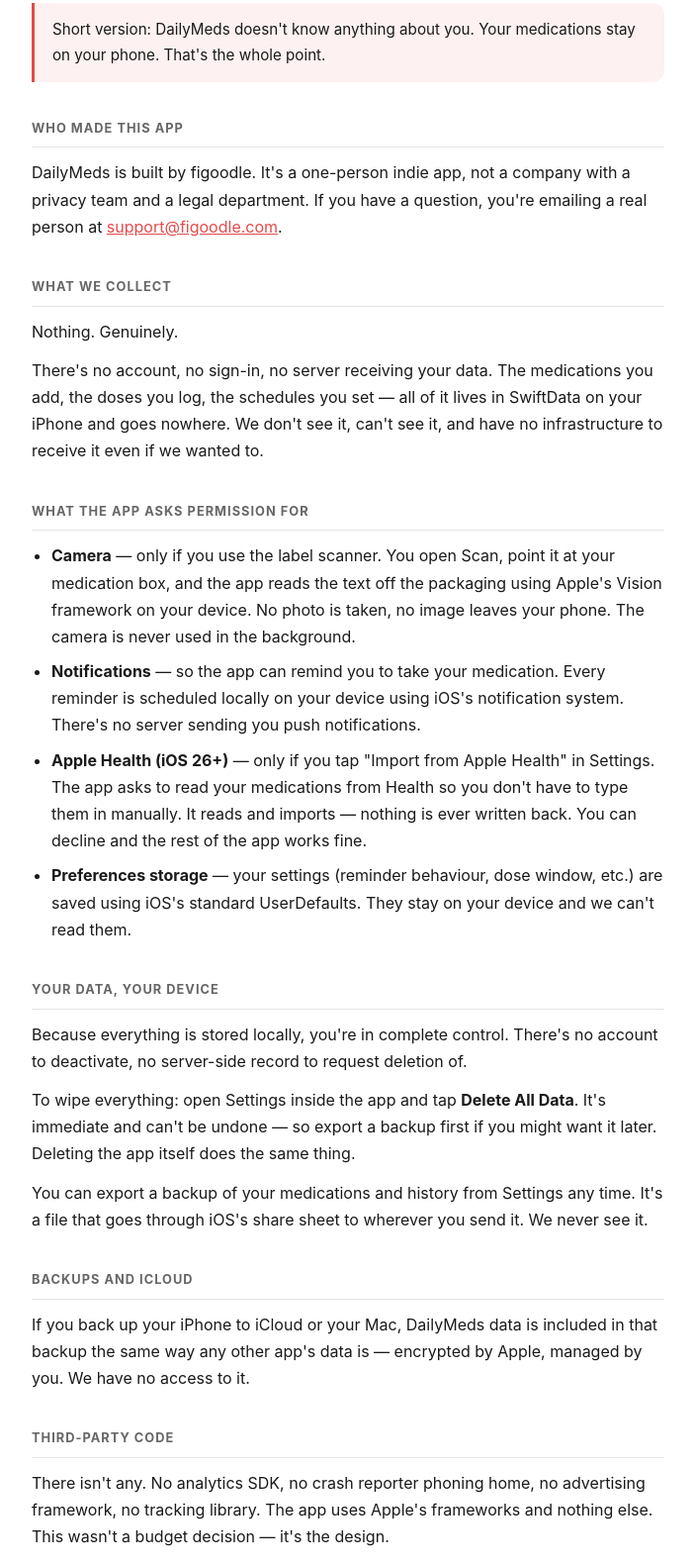
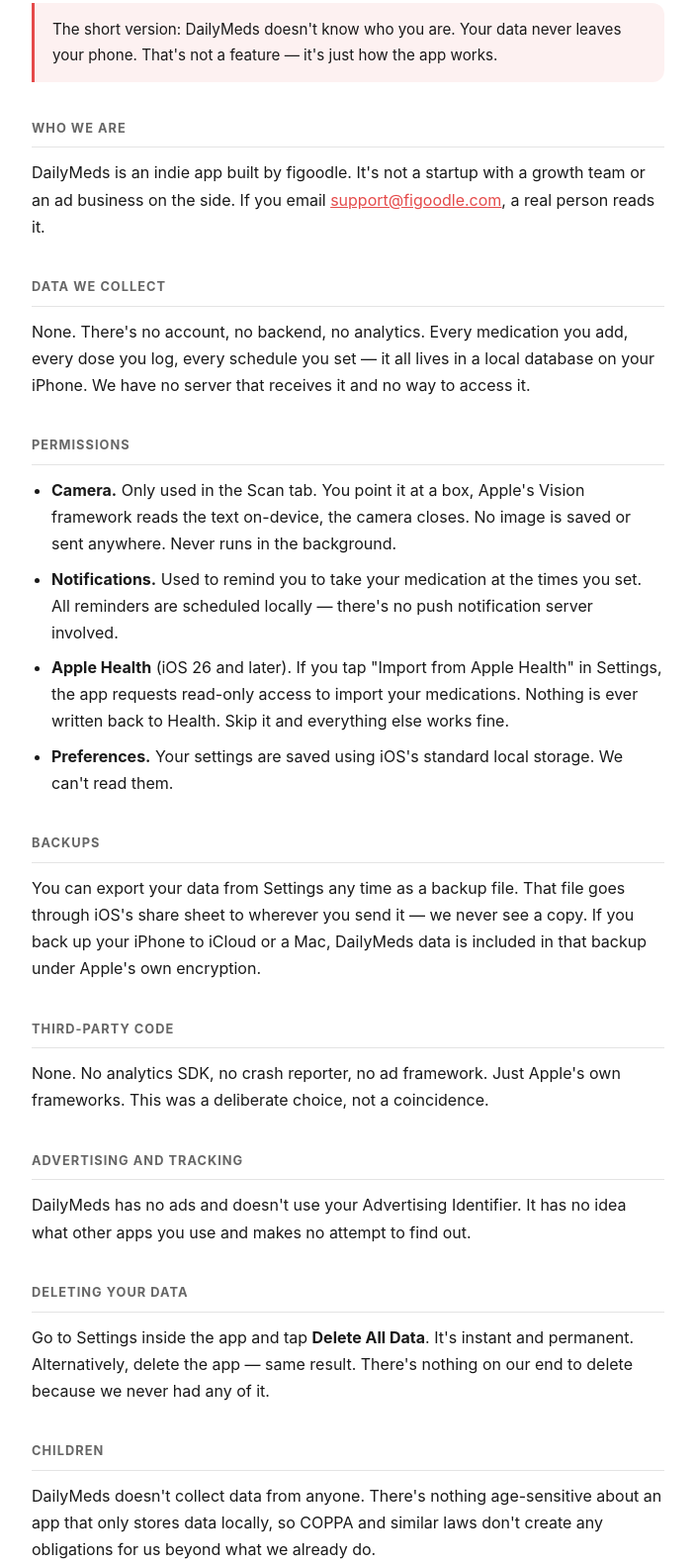
Before and after one commit to Yasirdora/dailydose, a plain HTML site: page web/privacy/index.html in a window 1280 px wide. Shown: the part 282-1864 px from the top of the page at 99% size, without its empty margins (288-991 px from the left). Drawn offline with Linux system fonts and the light colour scheme.

Commit message:
web: tighten privacy policy — Overcast-style directness

```diff
--- a/web/privacy/index.html
+++ b/web/privacy/index.html
@@ -24,72 +24,77 @@
 
 <section>
   <div class="highlight">
-    Short version: DailyMeds doesn't know anything about you. Your medications stay on your phone. That's the whole point.
+    The short version: DailyMeds doesn't know who you are. Your data never leaves your phone. That's not a feature — it's just how the app works.
   </div>
 </section>
 
 <section>
-  <h2>Who made this app</h2>
-  <p>DailyMeds is built by figoodle. It's a one-person indie app, not a company with a privacy team and a legal department. If you have a question, you're emailing a real person at <a href="mailto:support@figoodle.com" style="color:var(--accent);">support@figoodle.com</a>.</p>
+  <h2>Who we are</h2>
+  <p>DailyMeds is an indie app built by figoodle. It's not a startup with a growth team or an ad business on the side. If you email <a href="mailto:support@figoodle.com" style="color:var(--accent);">support@figoodle.com</a>, a real person reads it.</p>
 </section>
 
 <section>
-  <h2>What we collect</h2>
-  <p>Nothing. Genuinely.</p>
-  <p>There's no account, no sign-in, no server receiving your data. The medications you add, the doses you log, the schedules you set — all of it lives in SwiftData on your iPhone and goes nowhere. We don't see it, can't see it, and have no infrastructure to receive it even if we wanted to.</p>
+  <h2>Data we collect</h2>
+  <p>None. There's no account, no backend, no analytics. Every medication you add, every dose you log, every schedule you set — it all lives in a local database on your iPhone. We have no server that receives it and no way to access it.</p>
 </section>
 
 <section>
-  <h2>What the app asks permission for</h2>
+  <h2>Permissions</h2>
   <ul>
-    <li><strong>Camera</strong> — only if you use the label scanner. You open Scan, point it at your medication box, and the app reads the text off the packaging using Apple's Vision framework on your device. No photo is taken, no image leaves your phone. The camera is never used in the background.</li>
-    <li><strong>Notifications</strong> — so the app can remind you to take your medication. Every reminder is scheduled locally on your device using iOS's notification system. There's no server sending you push notifications.</li>
-    <li><strong>Apple Health (iOS 26+)</strong> — only if you tap "Import from Apple Health" in Settings. The app asks to read your medications from Health so you don't have to type them in manually. It reads and imports — nothing is ever written back. You can decline and the rest of the app works fine.</li>
-    <li><strong>Preferences storage</strong> — your settings (reminder behaviour, dose window, etc.) are saved using iOS's standard UserDefaults. They stay on your device and we can't read them.</li>
+    <li>
+      <strong>Camera.</strong> Only used in the Scan tab. You point it at a box, Apple's Vision framework reads the text on-device, the camera closes. No image is saved or sent anywhere. Never runs in the background.
+    </li>
+    <li>
+      <strong>Notifications.</strong> Used to remind you to take your medication at the times you set. All reminders are scheduled locally — there's no push notification server involved.
+    </li>
+    <li>
+      <strong>Apple Health</strong> (iOS 26 and later). If you tap "Import from Apple Health" in Settings, the app requests read-only access to import your medications. Nothing is ever written back to Health. Skip it and everything else works fine.
+    </li>
+    <li>
+      <strong>Preferences.</strong> Your settings are saved using iOS's standard local storage. We can't read them.
+    </li>
   </ul>
 </section>
 
 <section>
-  <h2>Your data, your device</h2>
-  <p>Because everything is stored locally, you're in complete control. There's no account to deactivate, no server-side record to request deletion of.</p>
-  <p>To wipe everything: open Settings inside the app and tap <strong>Delete All Data</strong>. It's immediate and can't be undone — so export a backup first if you might want it later. Deleting the app itself does the same thing.</p>
-  <p>You can export a backup of your medications and history from Settings any time. It's a file that goes through iOS's share sheet to wherever you send it. We never see it.</p>
-</section>
-
-<section>
-  <h2>Backups and iCloud</h2>
-  <p>If you back up your iPhone to iCloud or your Mac, DailyMeds data is included in that backup the same way any other app's data is — encrypted by Apple, managed by you. We have no access to it.</p>
+  <h2>Backups</h2>
+  <p>You can export your data from Settings any time as a backup file. That file goes through iOS's share sheet to wherever you send it — we never see a copy. If you back up your iPhone to iCloud or a Mac, DailyMeds data is included in that backup under Apple's own encryption.</p>
 </section>
 
 <section>
   <h2>Third-party code</h2>
-  <p>There isn't any. No analytics SDK, no crash reporter phoning home, no advertising framework, no tracking library. The app uses Apple's frameworks and nothing else. This wasn't a budget decision — it's the design.</p>
+  <p>None. No analytics SDK, no crash reporter, no ad framework. Just Apple's own frameworks. This was a deliberate choice, not a coincidence.</p>
 </section>
 
 <section>
   <h2>Advertising and tracking</h2>
-  <p>DailyMeds has no ads. It doesn't use your Advertising Identifier (IDFA). It doesn't track you across other apps. It has no idea what other apps you use.</p>
+  <p>DailyMeds has no ads and doesn't use your Advertising Identifier. It has no idea what other apps you use and makes no attempt to find out.</p>
+</section>
+
+<section>
+  <h2>Deleting your data</h2>
+  <p>Go to Settings inside the app and tap <strong>Delete All Data</strong>. It's instant and permanent. Alternatively, delete the app — same result. There's nothing on our end to delete because we never had any of it.</p>
 </section>
 
 <section>
   <h2>Children</h2>
-  <p>The app doesn't collect data from anyone — children or adults. There's nothing age-gated, nothing that requires an age check, and nothing we'd need to handle differently for someone under 13. COPPA and equivalent laws in other countries simply don't apply because the data collection threshold is zero.</p>
+  <p>DailyMeds doesn't collect data from anyone. There's nothing age-sensitive about an app that only stores data locally, so COPPA and similar laws don't create any obligations for us beyond what we already do.</p>
 </section>
 
 <section>
-  <h2>A note on medical use</h2>
-  <p>DailyMeds is a reminder app. It helps you keep track of medication your doctor already prescribed. It doesn't give advice, suggest diagnoses, or flag drug interactions. Please don't use it as a substitute for talking to your doctor or pharmacist — it's a tool for remembering, not for deciding.</p>
+  <h2>Medical disclaimer</h2>
+  <p>DailyMeds is a reminder app, not a medical device. It helps you remember to take medication your doctor already prescribed. It doesn't diagnose, advise, or flag interactions. If something seems wrong with your medication, talk to a pharmacist or your doctor — not an app.</p>
 </section>
 
 <section>
-  <h2>If this policy changes</h2>
-  <p>We'll update the date at the top of this page. Since we have no way to reach you — no email, no account — checking back here is the only way to see changes. We'll only make changes if something genuinely changes about how the app works, not just to update legal boilerplate.</p>
+  <h2>Changes</h2>
+  <p>We'll update the date at the top of this page if anything changes. We don't have a way to reach you directly, so this page is the only record. We won't change anything unless something about the app actually changes.</p>
 </section>
 
 <section>
   <h2>Questions</h2>
   <div class="contact-box">
-    <p>If something here doesn't make sense or you want to know more, just ask.</p>
+    <p>If you have questions about any of this, just ask.</p>
     <p style="margin-top:10px;"><a href="mailto:support@figoodle.com">support@figoodle.com</a></p>
   </div>
 </section>
```
